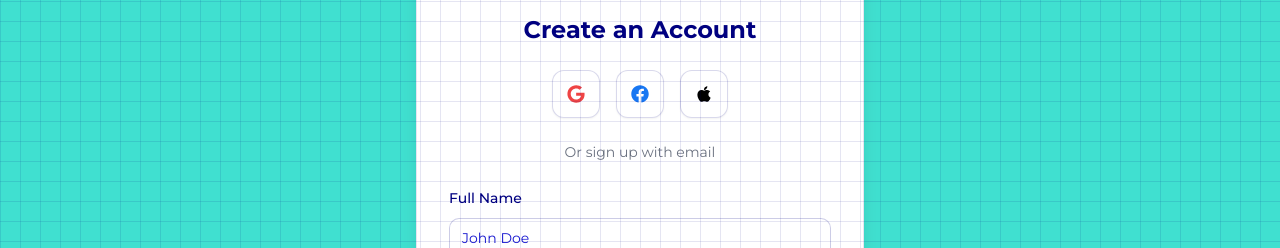
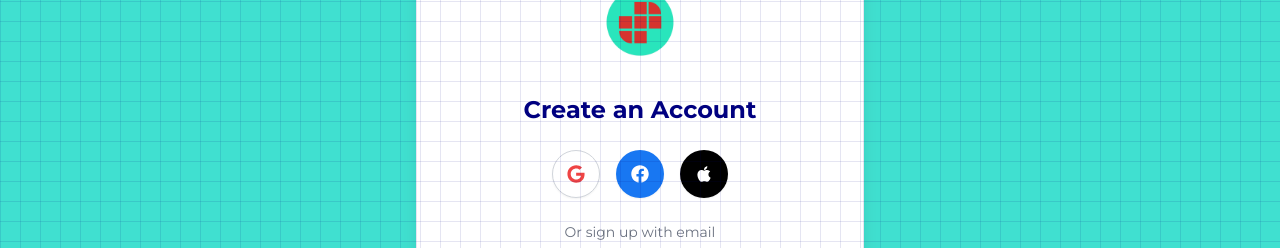
Before and after one commit to quardcubelabs/quardcubelabs, a Next.js app: page /auth/register in a window 1280 px wide. Shown: the part 159-407 px from the top of the page. Built offline with nearby package versions, Linux system fonts and the light colour scheme; no server answers.

Commit message:
erver since more and more

```diff
--- a/app/auth/login/page.tsx
+++ b/app/auth/login/page.tsx
@@ -104,7 +104,7 @@ export default function LoginPage() {
   }
 
   return (
-    <div className="min-h-screen bg-teal flex flex-col justify-center items-center p-4">
+    <div className="min-h-screen bg-teal flex flex-col justify-start items-center p-4 pt-20 sm:pt-24">
       <div className="pattern-grid fixed inset-0 pointer-events-none z-10"></div>
 
       <motion.div
@@ -130,7 +130,7 @@ export default function LoginPage() {
           <div className="flex justify-center items-center gap-3 sm:gap-4 mb-6">
             <button
               onClick={handleGoogleSignIn}
-              className="w-11 h-11 sm:w-12 sm:h-12 rounded-lg bg-white hover:bg-gray-50 border border-navy/15 flex items-center justify-center transition-all duration-200 hover:scale-105 shadow-sm"
+              className="w-11 h-11 sm:w-12 sm:h-12 rounded-full bg-white hover:bg-gray-50 border border-gray-300 flex items-center justify-center transition-all duration-200 hover:scale-105 shadow-sm"
               title="Sign in with Google"
             >
               <FaGoogle className="text-red-500 text-base sm:text-lg" />
@@ -138,18 +138,18 @@ export default function LoginPage() {
 
             <button
               onClick={handleFacebookSignIn}
-              className="w-11 h-11 sm:w-12 sm:h-12 rounded-lg bg-white hover:bg-gray-50 border border-navy/15 flex items-center justify-center transition-all duration-200 hover:scale-105 shadow-sm"
+              className="w-11 h-11 sm:w-12 sm:h-12 rounded-full bg-[#1877F2] hover:bg-[#166FE5] text-white flex items-center justify-center transition-all duration-200 hover:scale-105 shadow-sm"
               title="Sign in with Facebook"
             >
-              <FaFacebook className="text-[#1877F2] text-base sm:text-lg" />
+              <FaFacebook className="text-white text-base sm:text-lg" />
             </button>
 
             <button
               onClick={handleAppleSignIn}
-              className="w-11 h-11 sm:w-12 sm:h-12 rounded-lg bg-white hover:bg-gray-50 border border-navy/15 flex items-center justify-center transition-all duration-200 hover:scale-105 shadow-sm"
+              className="w-11 h-11 sm:w-12 sm:h-12 rounded-full bg-black hover:bg-gray-900 text-white flex items-center justify-center transition-all duration-200 hover:scale-105 shadow-sm"
               title="Sign in with Apple"
             >
-              <FaApple className="text-black text-base sm:text-lg" />
+              <FaApple className="text-white text-base sm:text-lg" />
             </button>
           </div>
 
--- a/app/auth/register/page.tsx
+++ b/app/auth/register/page.tsx
@@ -140,7 +140,7 @@ export default function RegisterPage() {
   }
 
   return (
-    <div className="min-h-screen bg-teal flex flex-col justify-center items-center p-4">
+    <div className="min-h-screen bg-teal flex flex-col justify-start items-center p-4 pt-20 sm:pt-24">
       <div className="pattern-grid fixed inset-0 pointer-events-none z-10"></div>
 
       <motion.div
@@ -164,7 +164,7 @@ export default function RegisterPage() {
           <div className="flex justify-center items-center gap-3 sm:gap-4 mb-6">
             <button
               onClick={handleGoogleSignIn}
-              className="w-11 h-11 sm:w-12 sm:h-12 rounded-lg bg-white hover:bg-gray-50 border border-navy/15 flex items-center justify-center transition-all duration-200 hover:scale-105 shadow-sm"
+              className="w-11 h-11 sm:w-12 sm:h-12 rounded-full bg-white hover:bg-gray-50 border border-gray-300 flex items-center justify-center transition-all duration-200 hover:scale-105 shadow-sm"
               title="Sign up with Google"
             >
               <FaGoogle className="text-red-500 text-base sm:text-lg" />
@@ -172,18 +172,18 @@ export default function RegisterPage() {
 
             <button
               onClick={handleFacebookSignIn}
-              className="w-11 h-11 sm:w-12 sm:h-12 rounded-lg bg-white hover:bg-gray-50 border border-navy/15 flex items-center justify-center transition-all duration-200 hover:scale-105 shadow-sm"
+              className="w-11 h-11 sm:w-12 sm:h-12 rounded-full bg-[#1877F2] hover:bg-[#166FE5] text-white flex items-center justify-center transition-all duration-200 hover:scale-105 shadow-sm"
               title="Sign up with Facebook"
             >
-              <FaFacebook className="text-[#1877F2] text-base sm:text-lg" />
+              <FaFacebook className="text-white text-base sm:text-lg" />
             </button>
 
             <button
               onClick={handleAppleSignIn}
-              className="w-11 h-11 sm:w-12 sm:h-12 rounded-lg bg-white hover:bg-gray-50 border border-navy/15 flex items-center justify-center transition-all duration-200 hover:scale-105 shadow-sm"
+              className="w-11 h-11 sm:w-12 sm:h-12 rounded-full bg-black hover:bg-gray-900 text-white flex items-center justify-center transition-all duration-200 hover:scale-105 shadow-sm"
               title="Sign up with Apple"
             >
-              <FaApple className="text-black text-base sm:text-lg" />
+              <FaApple className="text-white text-base sm:text-lg" />
             </button>
           </div>
 
```
